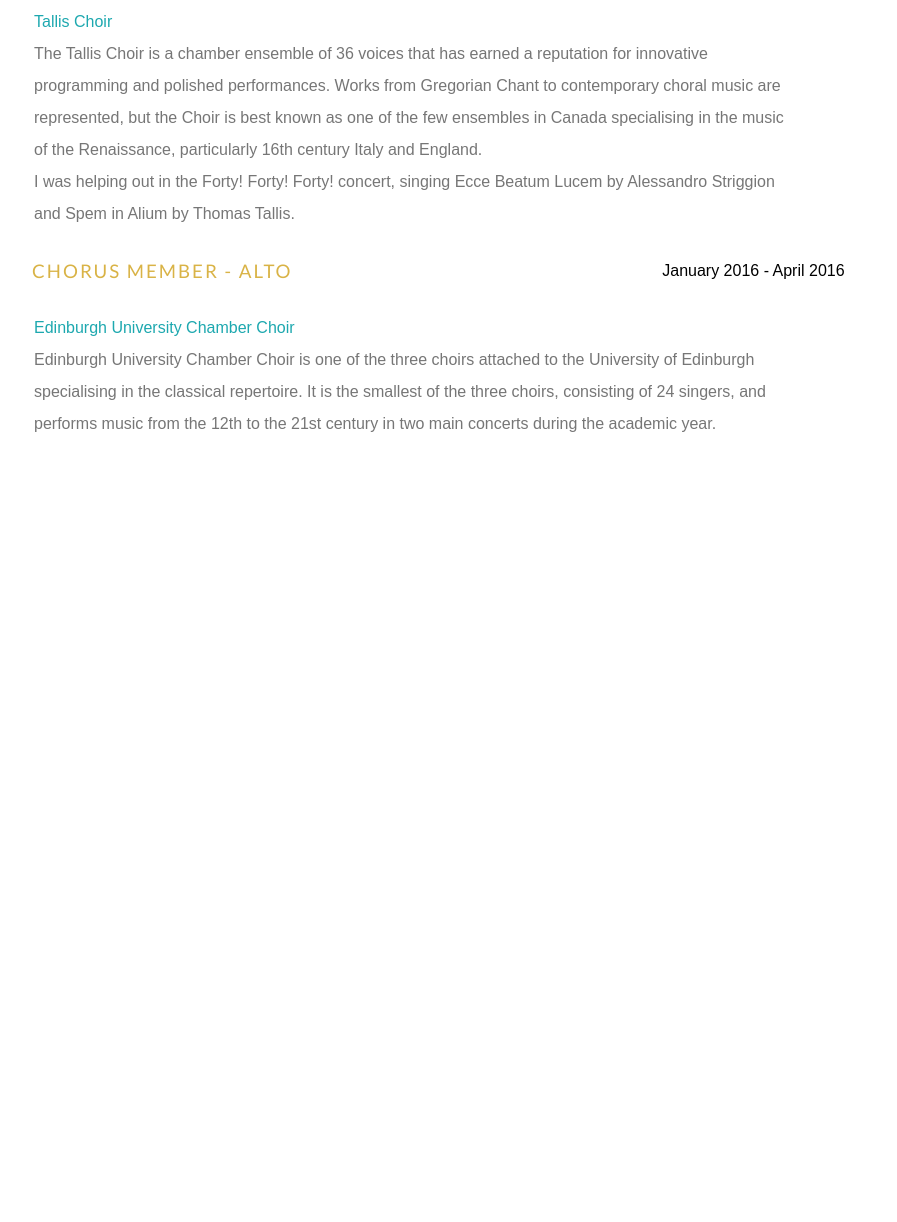
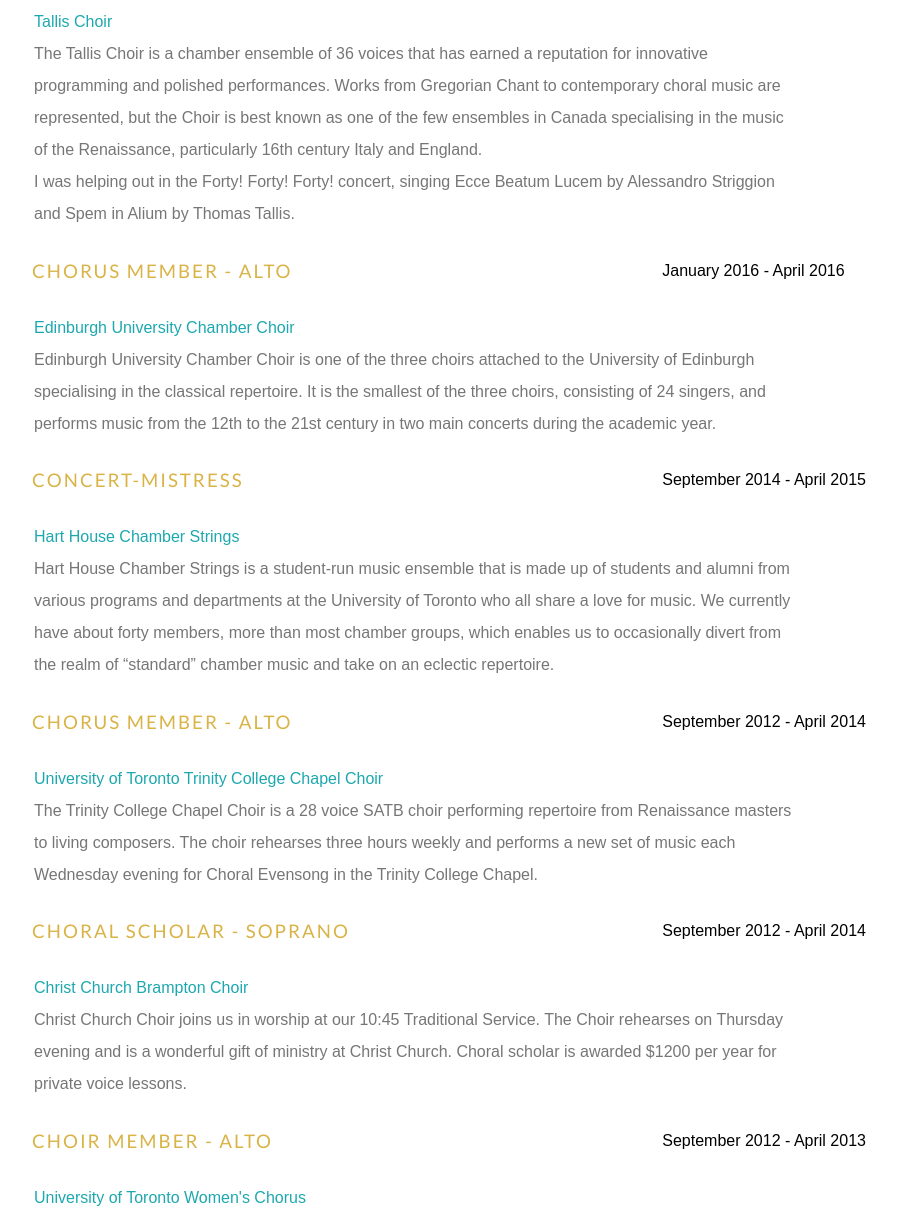
Before and after one commit to agathanatasha/Personal-website, a plain HTML site: page music.html in a window 1280 px wide. Shown: the part 928-2150 px from the top of the page, without its empty margins (286-1183 px from the left). Before the commit the page ends 1376 px from the top, so only its background shows below. Drawn offline with nearby package versions, Linux system fonts and the light colour scheme; a web font is replaced by a local one.

Commit message:
more history in music page

```diff
--- a/music.html
+++ b/music.html
@@ -216,6 +216,77 @@
                     during the academic year.
                 </p>
             </div>
+            <div class="history-block">
+                <table class="block-title">
+                    <tr>
+                        <th class="focus col-60">
+                            <h3>Concert-mistress</h3>
+                        </th>
+                        <th class="time-frame">
+                            <p style="color:black">September 2014 - April 2015</p>
+                        </th>
+                    </tr>
+                </table>
+                <p>
+                    <a href="http://harthouse.ca/chamber-strings/" target="_blank">Hart House Chamber Strings</a><br>
+                    Hart House Chamber Strings is a student-run music ensemble that is made up of students and alumni
+                    from various programs and departments at the University of Toronto who all share a love for music.
+                    We currently have about forty members, more than most chamber groups, which enables us to
+                    occasionally divert from the realm of “standard” chamber music and take on an eclectic repertoire.
+                </p>
+            </div>
+            <div class="history-block">
+                <table class="block-title">
+                    <tr>
+                        <th class="focus col-60">
+                            <h3>Chorus Member - Alto</h3>
+                        </th>
+                        <th class="time-frame">
+                            <p style="color:black">September 2012 - April 2014</p>
+                        </th>
+                    </tr>
+                </table>
+                <p>
+                    <a href="http://www.arts.utoronto.ca/music/trinity.htm" target="_blank">University of Toronto
+                        Trinity College Chapel Choir</a><br>
+                    The Trinity College Chapel Choir is a 28 voice SATB choir performing repertoire from Renaissance
+                    masters to living composers. The choir rehearses three hours weekly and performs a new set of music
+                    each Wednesday evening for Choral Evensong in the Trinity College Chapel.
+                </p>
+            </div>
+            <div class="history-block">
+                <table class="block-title">
+                    <tr>
+                        <th class="focus col-60">
+                            <h3>Choral Scholar - Soprano</h3>
+                        </th>
+                        <th class="time-frame">
+                            <p style="color:black">September 2012 - April 2014</p>
+                        </th>
+                    </tr>
+                </table>
+                <p>
+                    <a href="https://www.christchurchbrampton.ca/music" target="_blank">Christ Church Brampton Choir</a><br>
+                    Christ Church Choir joins us in worship at our 10:45 Traditional Service. The Choir rehearses on Thursday evening
+                    and is a wonderful gift of ministry at Christ Church. Choral scholar is awarded $1200 per year for private voice
+                    lessons.
+                </p>
+            </div>
+            <div class="history-block">
+                    <table class="block-title">
+                        <tr>
+                            <th class="focus col-60">
+                                <h3>Choir member - Alto</h3>
+                            </th>
+                            <th class="time-frame">
+                                <p style="color:black">September 2012 - April 2013</p>
+                            </th>
+                        </tr>
+                    </table>
+                    <p>
+                        <a href="https://www.facebook.com/pg/UofTChoirs/about/?ref=page_internal" target="_blank">University of Toronto Women's Chorus</a><br>
+                    </p>
+                </div>
         </div>
     </div>
 </body>
```
